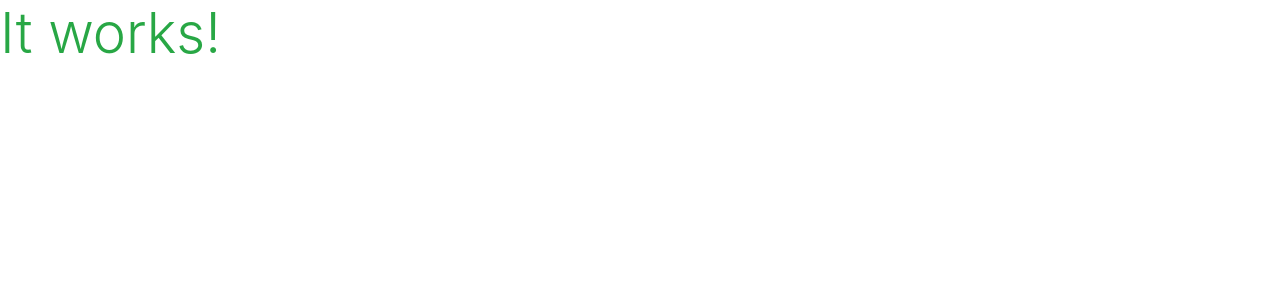
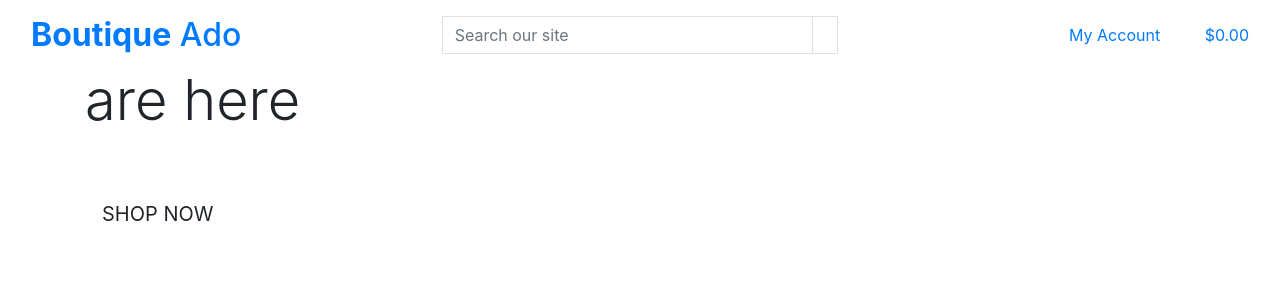
Before and after one commit to AndisKrams/boutique_ado_v1, a Django app: page / in a window 1280 px wide. Shown: the top 300 px of the page. Run offline with Django 3.2, Linux system fonts and the light colour scheme; some libraries are stand-ins or nearby versions.

Commit message:
Add index.html and update base

```diff
--- a/home/templates/home/index.html
+++ b/home/templates/home/index.html
@@ -2,6 +2,27 @@
 
 {% load static %}
 
+{% block page_header %}
+    <div class="container header-container">
+        <div class="row">
+            <div class="col"></div>
+        </div>
+    </div>
+{% endblock %}
+
 {% block content %}
-    <h1 class="display-4 text-success">It works!</h1>
+    <div class="container h-100">
+        <div class="row h-100">
+            <div class="col-7 col-md-6 my-auto">
+                <h1 class="display-4 logo-font text-black">
+                    The new collections are here
+                </h1>
+                <div class="my-5">
+                    <h4>
+                        <a href="" class="shop-now-button btn btn-lg rounded-0 text-uppercase py-3">Shop Now</a>
+                    </h4>
+                </div>
+            </div>
+        </div>
+    </div>
 {% endblock %}
--- a/templates/base.html
+++ b/templates/base.html
@@ -2,6 +2,7 @@
 
 <!doctype html>
 <html lang="en">
+
 <head>
 
   {% block meta %}
@@ -14,16 +15,22 @@
   {% endblock %}
 
   {% block corecss %}
-        <link rel="stylesheet" href="https://stackpath.bootstrapcdn.com/bootstrap/4.4.1/css/bootstrap.min.css" integrity="sha384-Vkoo8x4CGsO3+Hhxv8T/Q5PaXtkKtu6ug5TOeNV6gBiFeWPGFN9MuhOf23Q9Ifjh" crossorigin="anonymous">
+  <link rel="stylesheet" href="https://stackpath.bootstrapcdn.com/bootstrap/4.4.1/css/bootstrap.min.css"
+    integrity="sha384-Vkoo8x4CGsO3+Hhxv8T/Q5PaXtkKtu6ug5TOeNV6gBiFeWPGFN9MuhOf23Q9Ifjh" crossorigin="anonymous">
   {% endblock %}
 
   {% block extra_css %}
   {% endblock %}
 
   {% block corejs %}
-        <script src="https://cdn.jsdelivr.net/npm/jquery@3.5.1/dist/jquery.min.js" integrity="sha256-9/aliU8dGd2tb6OSsuzixeV4y/faTqgFtohetphbbj0=" crossorigin="anonymous"></script>
-        <script src="https://cdn.jsdelivr.net/npm/popper.js@1.16.0/dist/umd/popper.min.js" integrity="sha384-Q6E9RHvbIyZFJoft+2mJbHaEWldlvI9IOYy5n3zV9zzTtmI3UksdQRVvoxMfooAo" crossorigin="anonymous"></script>
-        <script src="https://stackpath.bootstrapcdn.com/bootstrap/4.4.1/js/bootstrap.min.js" integrity="sha384-wfSDF2E50Y2D1uUdj0O3uMBJnjuUD4Ih7YwaYd1iqfktj0Uod8GCExl3Og8ifwB6" crossorigin="anonymous"></script>
+  <script src="https://cdn.jsdelivr.net/npm/jquery@3.5.1/dist/jquery.min.js"
+    integrity="sha256-9/aliU8dGd2tb6OSsuzixeV4y/faTqgFtohetphbbj0=" crossorigin="anonymous"></script>
+  <script src="https://cdn.jsdelivr.net/npm/popper.js@1.16.0/dist/umd/popper.min.js"
+    integrity="sha384-Q6E9RHvbIyZFJoft+2mJbHaEWldlvI9IOYy5n3zV9zzTtmI3UksdQRVvoxMfooAo"
+    crossorigin="anonymous"></script>
+  <script src="https://stackpath.bootstrapcdn.com/bootstrap/4.4.1/js/bootstrap.min.js"
+    integrity="sha384-wfSDF2E50Y2D1uUdj0O3uMBJnjuUD4Ih7YwaYd1iqfktj0Uod8GCExl3Og8ifwB6"
+    crossorigin="anonymous"></script>
   {% endblock %}
 
   {% block extra_js %}
@@ -31,8 +38,71 @@
 
   <title>Boutique Ado {% block extra_title %}{% endblock %}</title>
 </head>
+
 <body>
-    <header class="container-fluid fixed-top"></header>
+  <header class="container-fluid fixed-top">
+    <div id="topnav" class="row bg-white pt-lg-2 d-none d-lg-flex">
+      <div class="col-12 col-lg-4 my-auto py-1 py-lg-0 text-center text-lg-left">
+        <a href="{% url 'home' %}" class="nav-link main-logo-link">
+          <h2 class="logo-font text-black my-0"><strong>Boutique</strong> Ado</h2>
+        </a>
+      </div>
+      <div class="col-12 col-lg-4 my-auto py-1 py-lg-0">
+        <form method="GET" action="">
+          <div class="input-group w-100">
+            <input class="form-control border border-black rounded-0" type="text" name="q"
+              placeholder="Search our site">
+            <div class="input-group-append">
+              <button class="form-control btn btn-black border border-black rounded-0" type="submit">
+                <span class="icon">
+                  <i class="fas fa-search"></i>
+                </span>
+              </button>
+            </div>
+          </div>
+        </form>
+      </div>
+      <div class="col-12 col-lg-4 my-auto py-1 py-lg-0">
+        <ul class="list-inline list-unstyled text-center text-lg-right my-0">
+          <li class="list-inline-item dropdown">
+            <a class="text-black nav-link" href="#" id="user-options" data-toggle="dropdown" aria-haspopup="true"
+              aria-expanded="false">
+              <div class="text-center">
+                <div><i class="fas fa-user fa-lg"></i></div>
+                <p class="my-0">My Account</p>
+              </div>
+            </a>
+            <div class="dropdown-menu border-0" aria-labelledby="user-options">
+              {% if request.user.is_authenticated %}
+              {% if request.user.is_superuser %}
+              <a href="" class="dropdown-item">Product Management</a>
+              {% endif %}
+              <a href="" class="dropdown-item">My Profile</a>
+              <a href="{% url 'account_logout' %}" class="dropdown-item">Logout</a>
+              {% else %}
+              <a href="{% url 'account_signup' %}" class="dropdown-item">Register</a>
+              <a href="{% url 'account_login' %}" class="dropdown-item">Login</a>
+              {% endif %}
+            </div>
+          </li>
+          <li class="list-inline-item">
+            <a class="{% if grand_total %}text-info font-weight-bold{% else %}text-black{% endif %} nav-link" href="">
+              <div class="text-center">
+                <div><i class="fas fa-shopping-bag fa-lg"></i></div>
+                <p class="my-0">
+                  {% if grand_total %}
+                    ${{ grand_total|floatformat:2 }}
+                  {% else %}
+                    $0.00
+                  {% endif %}
+                </p>
+              </div>
+            </a>
+          </li>
+        </ul>
+      </div>
+    </div>
+  </header>
 
   {% if messages %}
   <div class="message-container"></div>
@@ -48,4 +118,5 @@
   {% endblock %}
 
 </body>
+
 </html>
```
Lines whose indentation alone changed are shown as unchanged.
